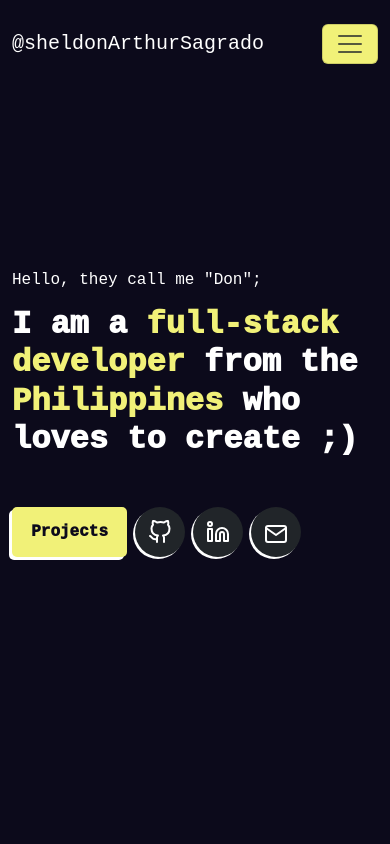
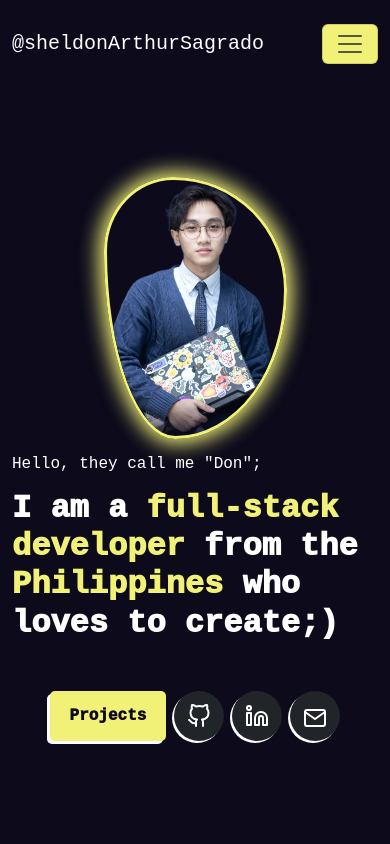
Before and after one commit to cup-noodlehS/portfolio-v2, a Vue app: page / in a window 390 px wide. Shown: the top 844 px of the page. Built offline with nearby package versions, Linux system fonts and the light colour scheme.

Commit message:
change cover page view on mobile

```diff
--- a/src/components/index/cover.vue
+++ b/src/components/index/cover.vue
@@ -1,17 +1,20 @@
 <template>
-  <div id="home" class="home row justify-content-center align-items-center">
-    <div class="col-6 d-none d-lg-block">
-      <img ref="meImg" src="images/gwapo.png" alt="" id="meImg" class="" />
-    </div>
-    <div class="home-content col-12 col-lg-6">
+  <div
+    id="home"
+    class="home d-flex justify-content-center align-items-center flex-wrap gap-3"
+  >
+    <img ref="meImg" src="images/gwapo.png" alt="" id="meImg" class="p-0" />
+    <div class="home-content">
       <div class="text">
         <h4 class="mb-3">Hello, they call me "Don";</h4>
         <h5>
           I am a <span class="yellow">full-stack developer</span> from the
-          <span class="yellow">Philippines</span> who loves to create ;&#41;
+          <span class="yellow">Philippines</span> who loves to create;&#41;
         </h5>
       </div>
-      <div class="links mt-5 d-flex gap-2 flex-wrap justify-content-start">
+      <div
+        class="links mt-5 d-flex gap-2 flex-wrap justify-content-center justify-content-md-start"
+      >
         <a href="#featured">
           <Button class="button-1">Projects</Button>
         </a>
@@ -77,13 +80,17 @@ onMounted(() => {
 <style scoped>
 .home {
   min-height: 100lvh;
+  padding-top: 90px;
 }
 
 #meImg {
-  max-height: calc(100vh - 100px);
+  max-width: 50%;
   border-radius: 38% 62% 61% 39% / 28% 43% 57% 72%;
   border: solid 3px #f1f178;
   box-shadow: 0 0 20px 5px #f1f178;
+}
+.home-content {
+  width: 50%;
 }
 
 h5 {
@@ -116,8 +123,16 @@ h5 {
 }
 
 @media (max-width: 768px) {
+  .home {
+    flex-direction: column;
+  }
   #meImg {
-    display: none;
+    width: 60%;
+    /* height: 100%; */
+  }
+
+  .home-content {
+    width: 100%;
   }
 
   h4 {
```
